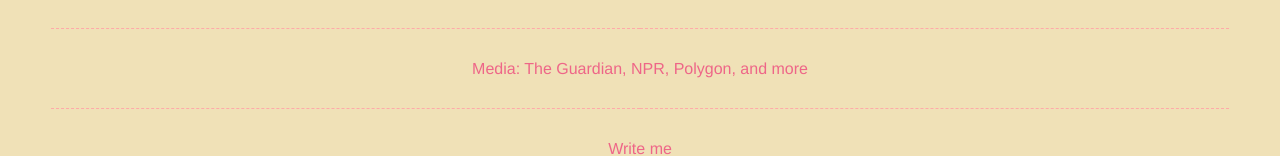
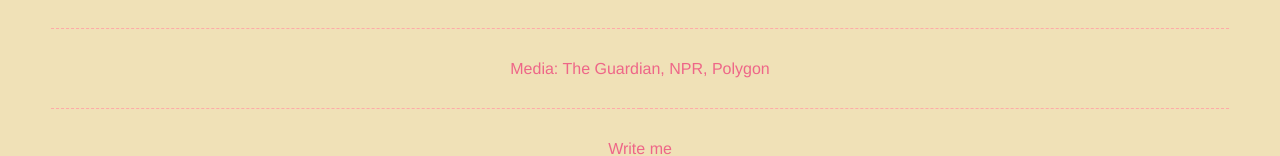
Before and after one commit to joevaugh4n/site, a plain HTML site: page index.html in a window 1280 px wide. Shown: the part 179-335 px from the top of the page. Drawn offline with Linux system fonts and the light colour scheme.

Commit message:
Update index.html

```diff
--- a/index.html
+++ b/index.html
@@ -29,7 +29,7 @@
             <tr>
                 <td colspan="2" class="default">
                     <p>
-                        <b>Media</b>: <a href="https://www.theguardian.com/books/2019/oct/22/woman-reunited-with-childhood-book-in-museum-reading-the-secret-garden">The Guardian, <a href="https://www.npr.org/2020/08/09/900498227/the-escapist-land-of-cottagecore-from-marie-antoinette-to-taylor-swift">NPR</a>, <a href="https://www.polygon.com/2020/3/26/21195434/animal-crossing-new-horizons-merl-rural-life-museum-smocks-design-clothes">Polygon</a>, and more</p>
+                        <b>Media</b>: <a href="https://www.theguardian.com/books/2019/oct/22/woman-reunited-with-childhood-book-in-museum-reading-the-secret-garden">The Guardian, <a href="https://www.npr.org/2020/08/09/900498227/the-escapist-land-of-cottagecore-from-marie-antoinette-to-taylor-swift">NPR</a>, <a href="https://www.polygon.com/2020/3/26/21195434/animal-crossing-new-horizons-merl-rural-life-museum-smocks-design-clothes">Polygon</a></p>
                 </td>
             </tr>
 
```
